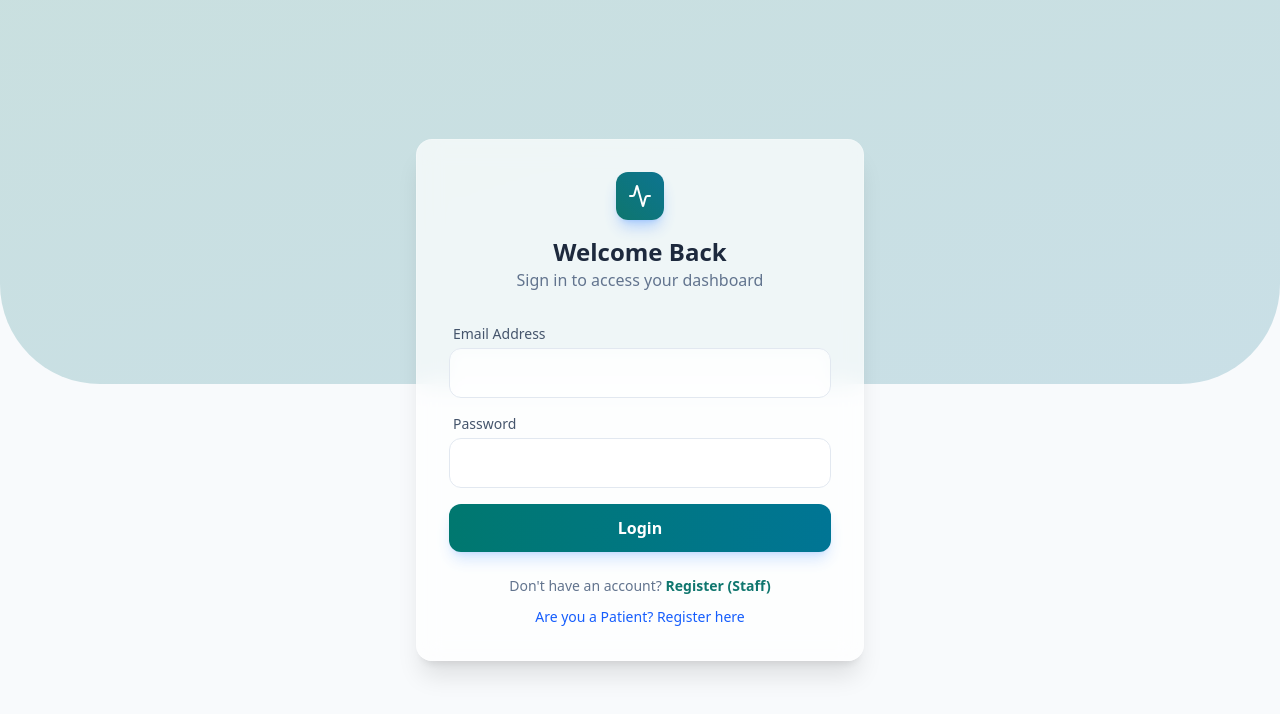
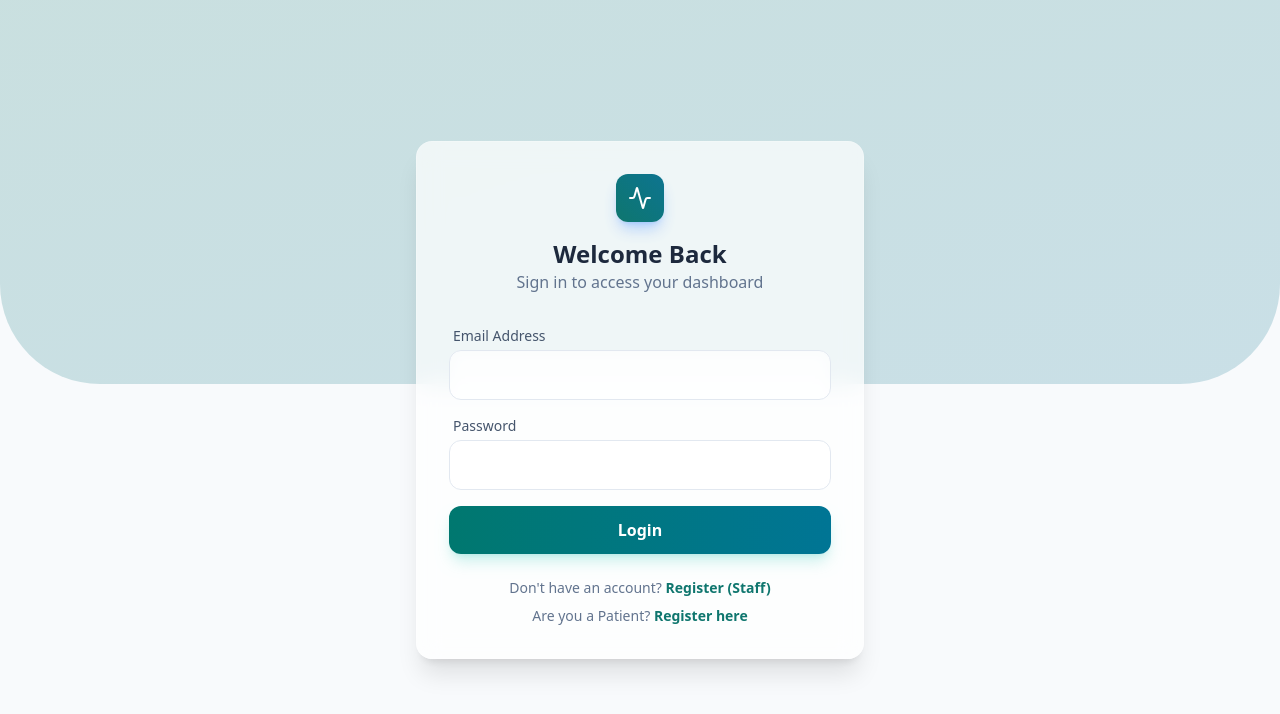
Before and after one commit to isushmeeta/AI-HMS, a React app in the folder frontend/: page /login in a window 1280 px wide. Shown: the top 714 px of the page. Built offline with nearby package versions, Linux system fonts and the light colour scheme; the HTML template or start-up script is replaced by a standard one.

Commit message:
Update : UI of login page

```diff
--- a/frontend/src/pages/Login.jsx
+++ b/frontend/src/pages/Login.jsx
@@ -55,7 +55,7 @@ const Login = () => {
                             required
                         />
                     </div>
-                    <button type="submit" className="btn-primary w-full py-3 shadow-lg shadow-blue-500/20 text-white font-bold bg-blue-600 hover:bg-blue-700">
+                    <button type="submit" className="btn-primary w-full py-3 shadow-lg shadow-teal-500/20 text-white font-bold">
                         Login
                     </button>
                 </form>
@@ -63,8 +63,8 @@ const Login = () => {
                 <p className="text-center mt-6 text-sm text-slate-500">
                     Don't have an account? <Link to="/register" className="text-primary font-bold hover:underline">Register (Staff)</Link>
                 </p>
-                <div className="text-center mt-2">
-                    <Link to="/patient-register" className="text-sm text-blue-600 hover:text-blue-800 font-medium">Are you a Patient? Register here</Link>
+                <div className="text-center mt-2 text-sm text-slate-500">
+                    Are you a Patient? <Link to="/patient-register" className="text-primary font-bold hover:underline">Register here</Link>
                 </div>
             </div>
         </div>
```
